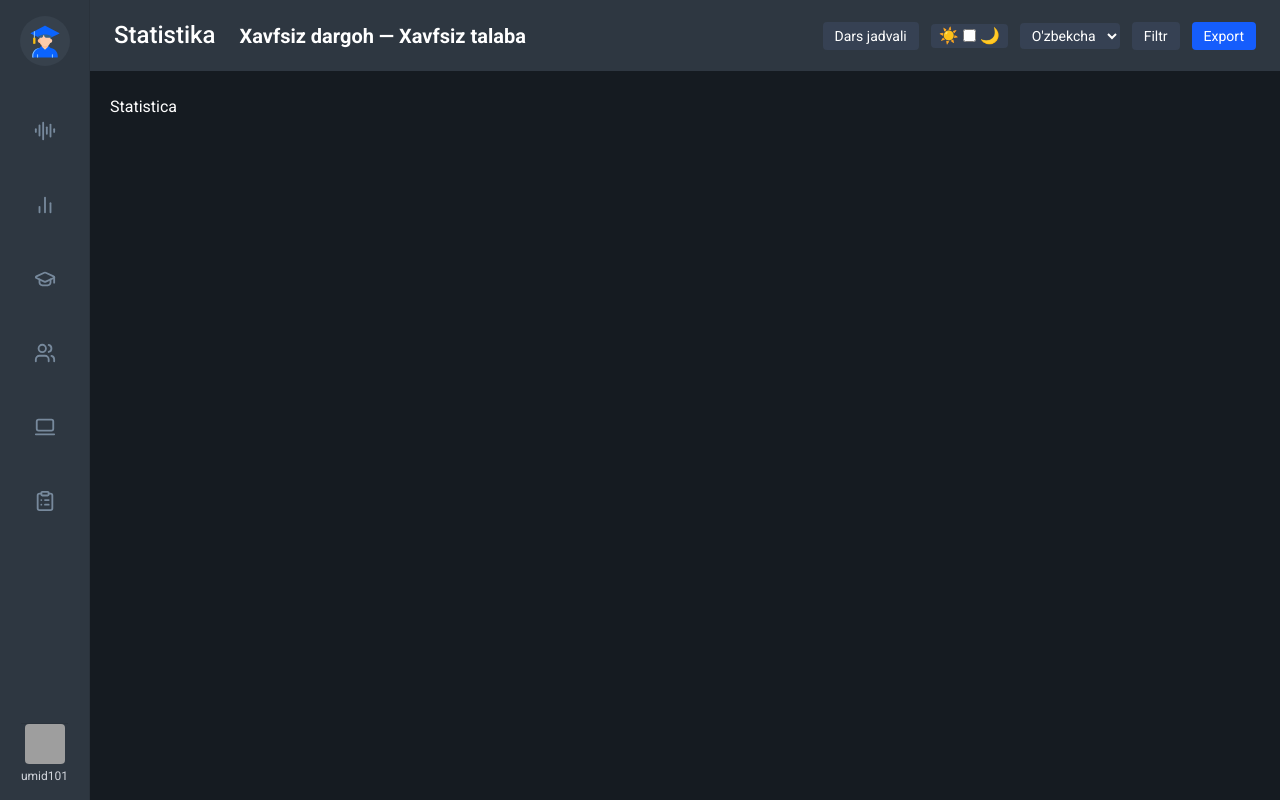
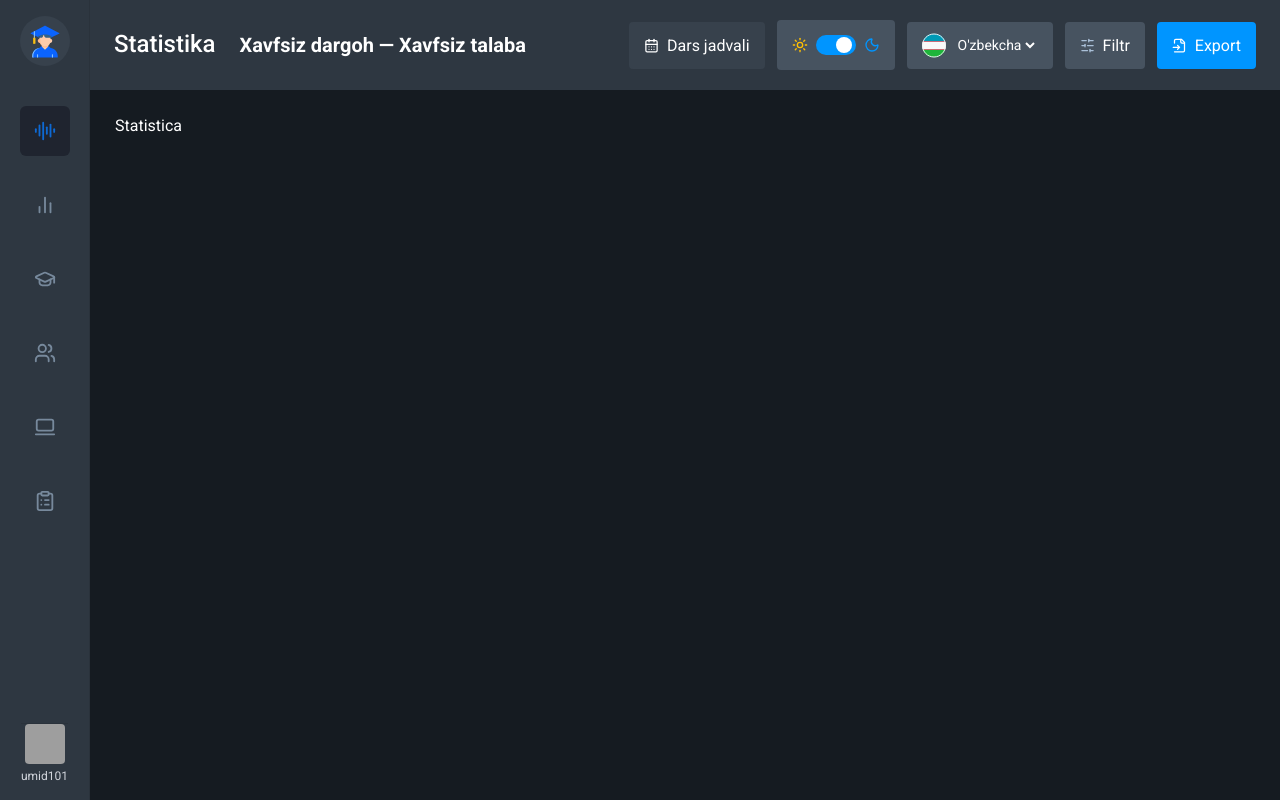
Before and after one commit to amall-j/xavsiz-, a React (Vite) app: page / in a window 1280 px wide. Built offline with nearby package versions, Linux system fonts and the light colour scheme; grey boxes are pictures that could not be loaded.

Commit message:
fixed some things

```diff
--- a/src/App.tsx
+++ b/src/App.tsx
@@ -19,7 +19,7 @@ function DashboardLayout({
       <Sidebar />
       <div className="flex-1 flex flex-col overflow-hidden">
         <Header title={title} extra={extra} />
-        <main className="flex-1 overflow-y-auto p-6 container">{children}</main>
+        <main className="flex-1 py-6 container">{children}</main>
       </div>
     </div>
   );
--- a/src/components/Header.tsx
+++ b/src/components/Header.tsx
@@ -1,5 +1,12 @@
-import type { ReactNode } from "react";
-import { Bell, User } from "lucide-react";
+import { useState, type ReactNode } from "react";
+import {
+  CalendarDays,
+  Sun,
+  Moon,
+  SlidersHorizontal,
+  FileInput,
+} from "lucide-react";
+import uzb from "../assets/uzb.svg";
 
 type HeaderProps = {
   title: string;
@@ -7,6 +14,7 @@ type HeaderProps = {
 };
 
 export default function Header({ title, extra }: HeaderProps) {
+    const [enabled, setEnabled] = useState(true);
   return (
     <header className="py-[20px] bg-[#2E3741] flex items-center justify-between px-6">
       <div className="flex items-center gap-6">
@@ -18,27 +26,50 @@ export default function Header({ title, extra }: HeaderProps) {
       </div>
 
       <div className="flex items-center gap-3">
-        <button className="px-3 py-1 bg-gray-700 rounded text-sm">
-          Dars jadvali
-        </button>
-
-        <div className="flex items-center bg-gray-700 rounded px-2">
-          <span className="text-yellow-400">☀️</span>
-          <input type="checkbox" className="mx-1" />
-          <span className="text-blue-400">🌙</span>
+        <div className="px-[15px] py-[13px] bg-[#37414C] rounded flex items-center gap-2">
+          <CalendarDays width={15} height={15} className="text-[#FFFFFF]" />
+          <button className="text-[16px]/[21px]">Dars jadvali</button>
         </div>
 
-        <select className="bg-gray-700 px-2 py-1 rounded text-sm">
-          <option>O'zbekcha</option>
-          <option>Русский</option>
-          <option>English</option>
-        </select>
+        <div className="bg-[#475360] p-[15px] rounded flex items-center gap-2 text-sm">
+          <Sun width={16} height={16} className="text-[#FFC000]" />
+          <button
+            onClick={() => setEnabled(!enabled)}
+            className={`relative inline-flex h-[20px] w-[40px] items-center rounded-full transition-colors ${
+              enabled ? "bg-[#0095FF]" : "bg-gray-400"
+            }`}
+          >
+            <span
+              className={`inline-block h-[16px] w-[16px] transform rounded-full bg-white transition-transform ${
+                enabled ? "translate-x-[20px]" : "translate-x-[2px]"
+              }`}
+            />
+          </button>
+          <Moon width={16} height={16} className="text-[#0095FF]" />
+        </div>
 
-        <button className="px-3 py-1 bg-gray-700 rounded text-sm">Filtr</button>
+        <div className="bg-[#475360] px-[15px] py-[11px] rounded flex items-center gap-2 text-sm ">
+          <img src={uzb} alt="" />
+          <select className="">
+            <option>O'zbekcha</option>
+            <option>Русский</option>
+            <option>English</option>
+          </select>
+        </div>
 
-        <button className="px-3 py-1 bg-blue-600 rounded text-sm">
-          Export
-        </button>
+        <div className="px-[15px] py-[13px] bg-[#475360] rounded flex items-center gap-2">
+          <SlidersHorizontal
+            width={15}
+            height={15}
+            className="text-[#AAC0D8]"
+          />
+          <button className="text-[16px]/[21px]">Filtr</button>
+        </div>
+
+        <div className="px-[15px] py-[13px] bg-[#0095FF] rounded flex items-center gap-2">
+          <FileInput width={15} height={15} className="text-[#FFFFFF]" />
+          <button className="text-[16px]/[21px]">Export</button>
+        </div>
       </div>
     </header>
   );
--- a/src/components/Sidebar.tsx
+++ b/src/components/Sidebar.tsx
@@ -11,7 +11,7 @@ import {
 } from "lucide-react";
 
 const menu = [
-  { path: "/statistics", icon: AudioLines, label: "Statistika" },
+  { path: "/", icon: AudioLines, label: "Statistika" },
   { path: "/kpi", icon: ChartNoAxesColumn, label: "KPI Baholash" },
   { path: "/students", icon: GraduationCap, label: "Talabalar" },
   { path: "/employees", icon: Users, label: "Hodimlar" },
--- a/src/index.css
+++ b/src/index.css
@@ -22,9 +22,8 @@ body {
 
 .container {
   max-width: 1260px;
-  padding-left: 20px;
-  padding-right: 20px;
-  margin: 0 auto;
+  padding-left: 25px;
+  padding-right: 25px;
 }
 
 h1,
```
Also changed, not shown: src/assets/uzb.svg (added).
